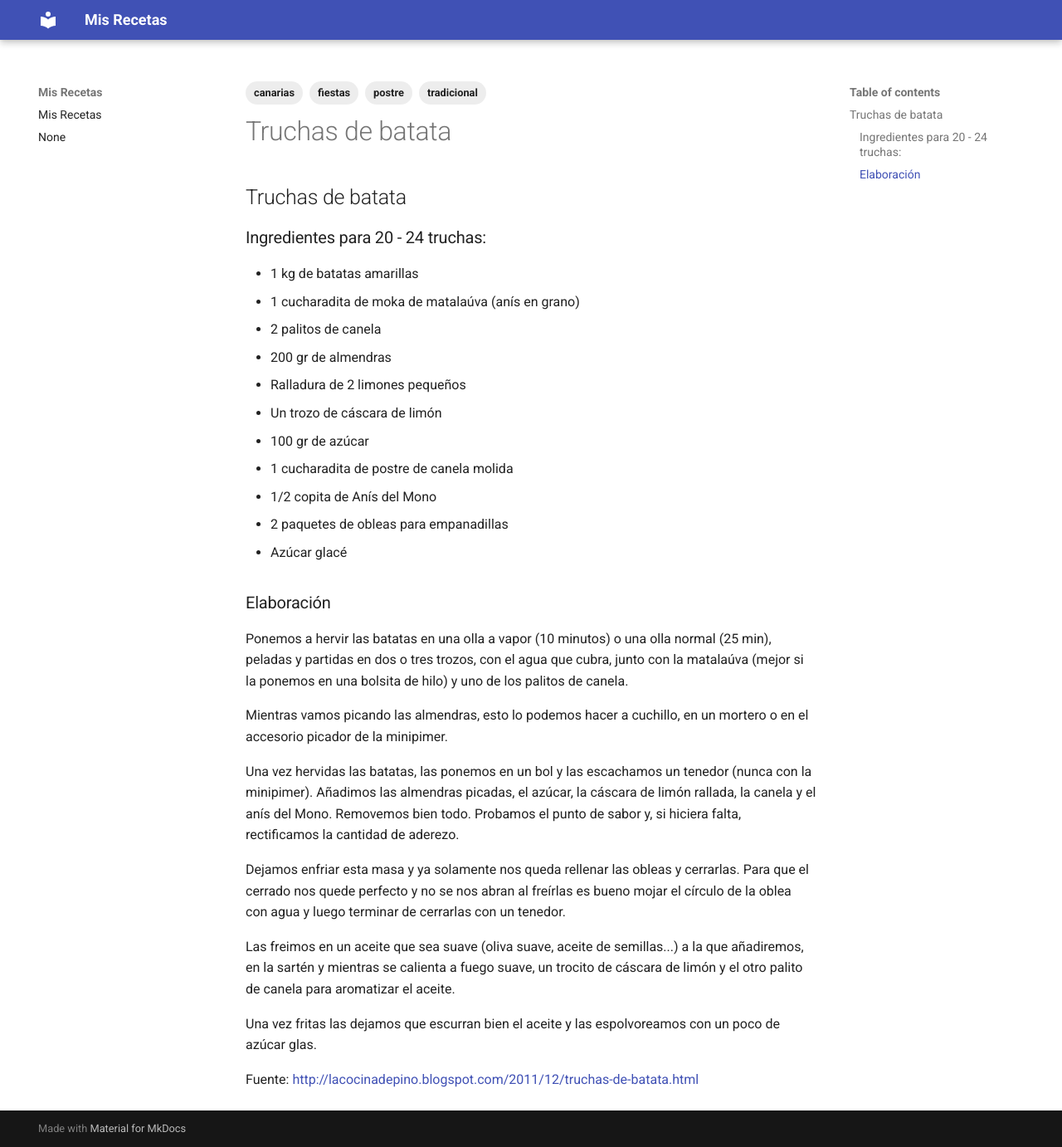
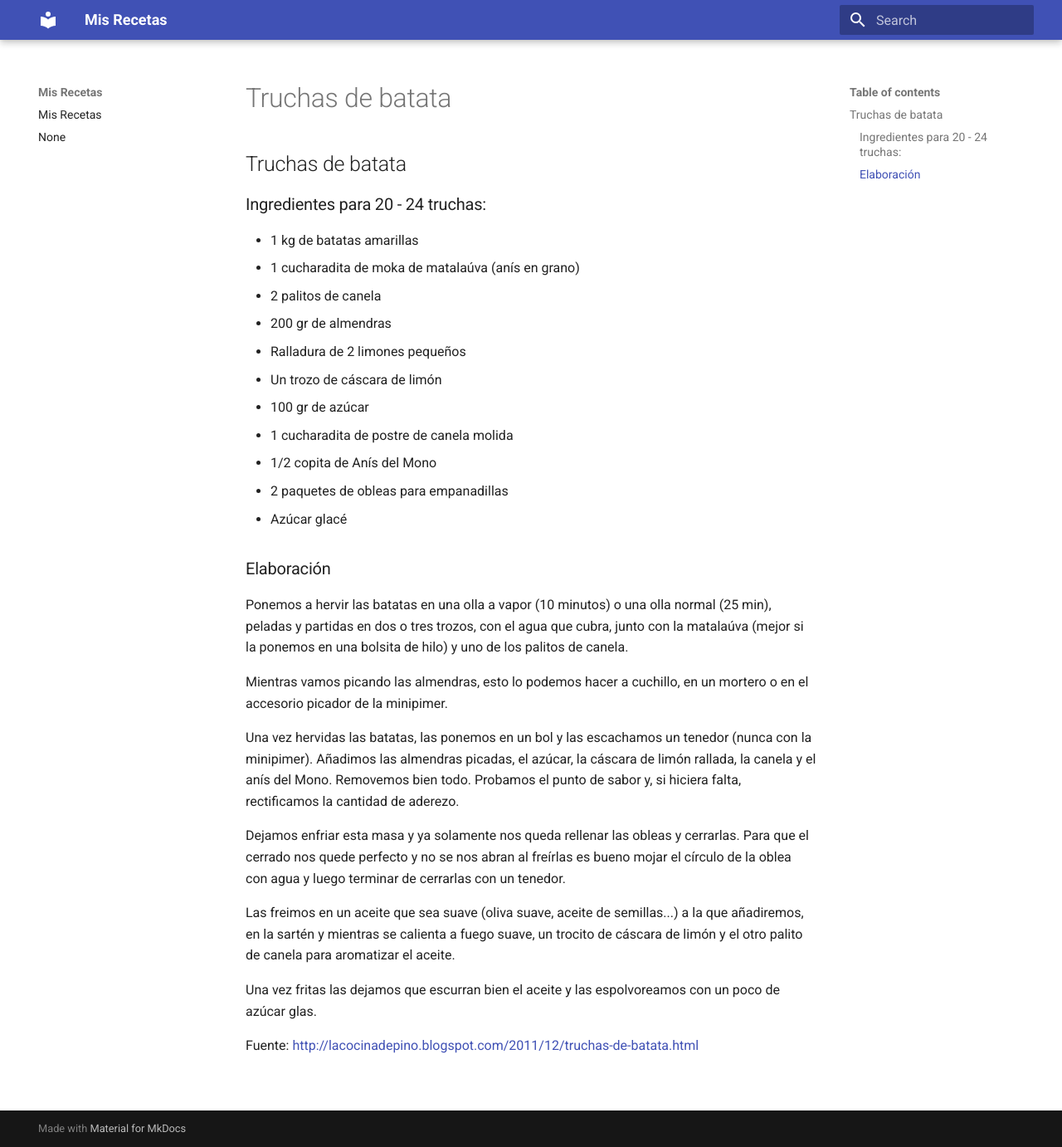
Before and after one commit to euribates/recetas, an MkDocs documentation site: the page built from docs/truchas-de-batata.md, in a window 1280 px wide and 1382 px high. Shown: the whole window at 83% size. Built offline with MkDocs 1.6.1 and Material for MkDocs 9.7.7, drawn with Linux system fonts in a browser that asks for light colours; part of the change alters nothing that is shown.

```diff
--- a/mkdocs.yml
+++ b/mkdocs.yml
@@ -5,6 +5,3 @@ nav:
 
 theme:
   name: material
-
-plugins:
-  - tags:
```
